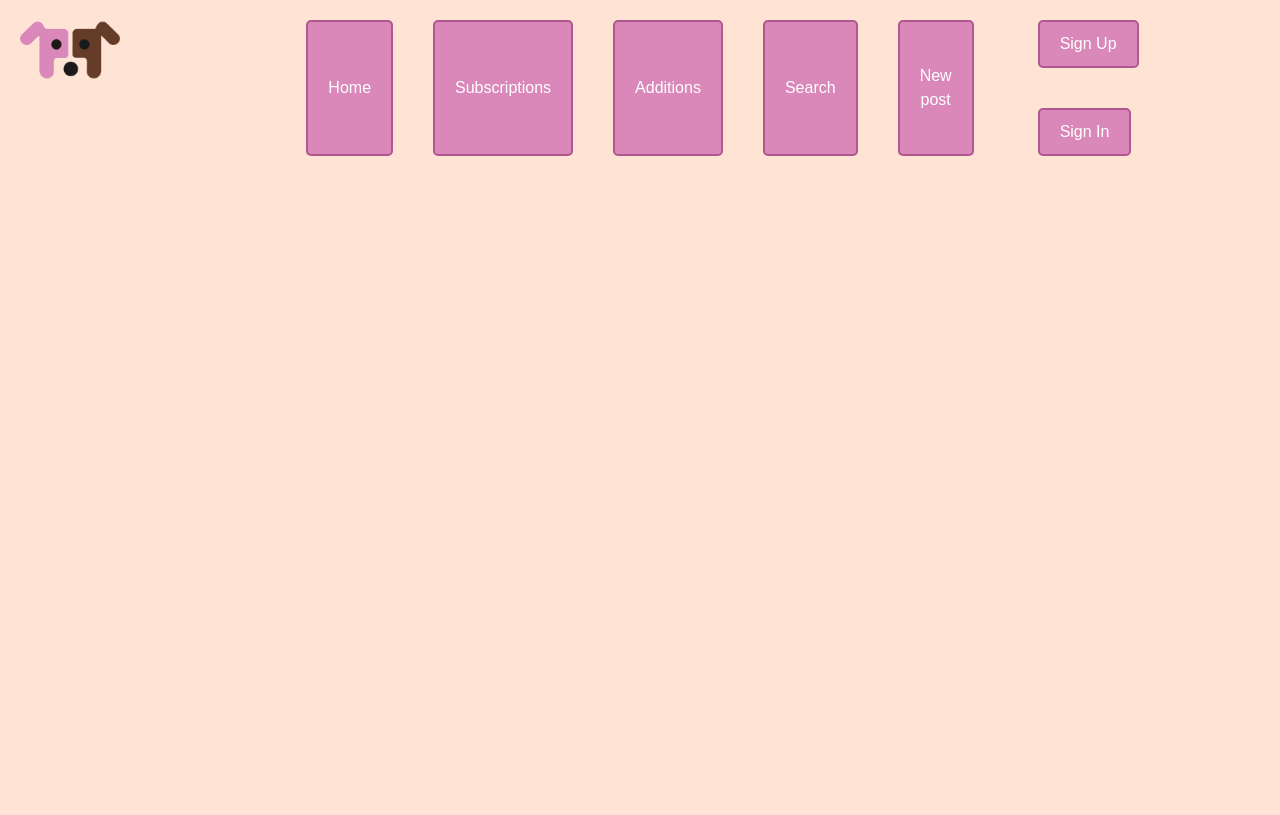
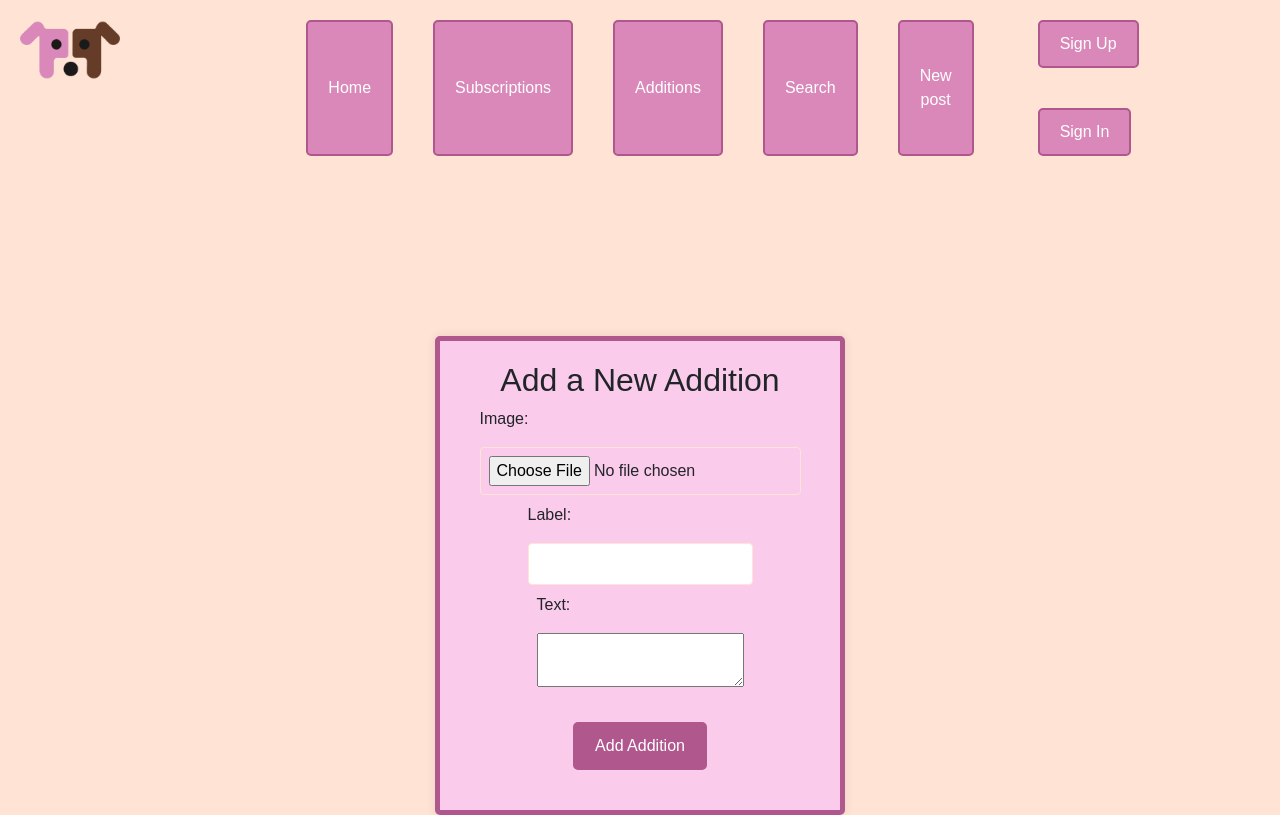
Before and after one commit to ValeriaRudenko/SocialMediaWebsiteForPets, a React (Create React App) app in the folder frontend/: page /addaddition in a window 1280 px wide. Built offline with nearby package versions, Linux system fonts and the light colour scheme.

Commit message:
additions

```diff
--- a/frontend/src/App.js
+++ b/frontend/src/App.js
@@ -10,6 +10,7 @@ import NewPost from './components/Newpost';
 import Search from "./components/Search";
 import {BrowserRouter as Router, Route, Routes} from 'react-router-dom';
 import UserProfile from "./components/UserProfile";
+import AddAddition from "./components/NewAddition";
 
 const App = () => {
     return (
@@ -35,6 +36,7 @@ const Content = () => {
                     <Route path="/profile" element={<Profile/>}/>
                     <Route path="/search" element={<Search/>}/>
                     <Route path="/newpost" element={<NewPost/>}/>
+                    <Route path="/addaddition" element={<AddAddition/>}/>
                     <Route path="/user/:id" element={<UserProfile/>}/>
                 </Routes>
             </Router>
--- a/frontend/src/components/Additions.js
+++ b/frontend/src/components/Additions.js
@@ -1,3 +1,48 @@
-import React, {useState} from 'react';
-const Additions = () => {}
+import React, { useEffect, useState } from 'react';
+import axios from 'axios';
+
+const Additions = () => {
+    const [allAdditions, setAllAdditions] = useState([]);
+    const handlePageChange = (page) => {
+        window.location.href = `/${page}`;
+    };
+    useEffect(() => {
+        // Fetch all additions when the component mounts
+        const fetchAllAdditions = async () => {
+            try {
+                const response = await axios.get('http://localhost:5000/api/additions');
+                setAllAdditions(response.data.additions);
+            } catch (error) {
+                console.error('Error fetching additions:', error.message || error);
+            }
+        };
+
+        fetchAllAdditions();
+    }, []);
+
+    return (
+        <div>
+            <h2>All Additions</h2>
+            <button onClick={() => handlePageChange('addaddition')}>New addition</button>
+
+            <div className="row">
+                <div className="col"></div>
+                <div className="col d-flex justify-content-center">
+                    <div className="container">
+                        {/* Display All Additions */}
+                        {allAdditions.map((addition) => (
+                            <div key={addition._id} className="col">
+                                <img src={addition.image} alt="Addition" />
+                                <p>{addition.label}</p>
+                                <p>{addition.text}</p>
+                            </div>
+                        ))}
+                    </div>
+                </div>
+                <div className="col"></div>
+            </div>
+        </div>
+    );
+};
+
 export default Additions;
--- /dev/null
+++ b/frontend/src/components/NewAddition.js
@@ -0,0 +1,71 @@
+import React, { useState } from 'react';
+import axios from 'axios';
+
+const AddAddition = () => {
+    const [image, setImage] = useState(null);
+    const [label, setLabel] = useState('');
+    const [text, setText] = useState('');
+    const [additionMessage, setAdditionMessage] = useState('');
+
+    const handleAddAddition = async () => {
+        try {
+            const token = sessionStorage.getItem('token');
+
+            if (!token) {
+                setAdditionMessage('User not authenticated. Please sign in.');
+                return;
+            }
+
+            const formData = {
+                label,
+                text
+            };
+
+            const response = await axios.post('http://localhost:5000/api/additions', formData, {
+                headers: {
+                    Authorization: `Bearer ${token}`,
+                },
+            });
+
+            console.log('Addition Created Successfully:', response.data.message);
+            setAdditionMessage(response.data.message);
+        } catch (error) {
+            console.error('Error Creating Addition:', error.response ? error.response.data.message : error.message);
+            setAdditionMessage(error.response ? error.response.data.message : 'Internal server error');
+        }
+    };
+
+    return (
+        <div className="row">
+            <div className="col"></div>
+            {/* Empty column */}
+            <div className="col d-flex justify-content-center">
+                <div className="container">
+                    <h2>Add a New Addition</h2>
+                    <form encType="multipart/form-data">
+                        <label>
+                            <p>Image:</p>
+                            <input type="file" accept="image/*" onChange={(e) => setImage(e.target.files[0])} />
+                        </label>
+                        <label>
+                            <p>Label:</p>
+                            <input type="text" value={label} onChange={(e) => setLabel(e.target.value)} />
+                        </label>
+                        <label>
+                            <p>Text:</p>
+                            <textarea value={text} onChange={(e) => setText(e.target.value)} />
+                        </label>
+                        <button className="button_in_cont" type="button" onClick={handleAddAddition}>
+                            Add Addition
+                        </button>
+                    </form>
+                    {additionMessage && <p>{additionMessage}</p>}
+                </div>
+            </div>
+            <div className="col"></div>
+            {/* Empty column */}
+        </div>
+    );
+};
+
+export default AddAddition;
```
